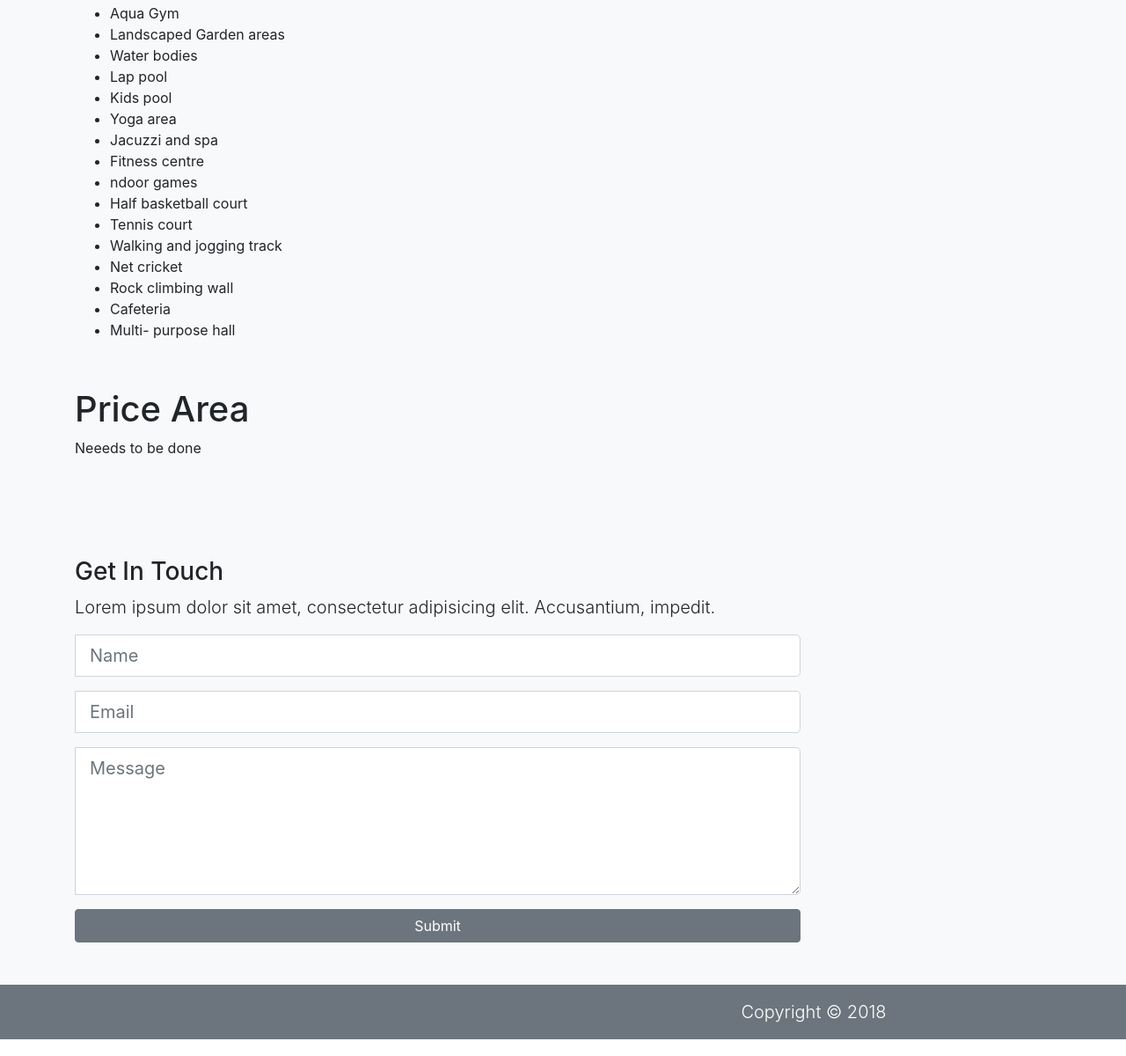
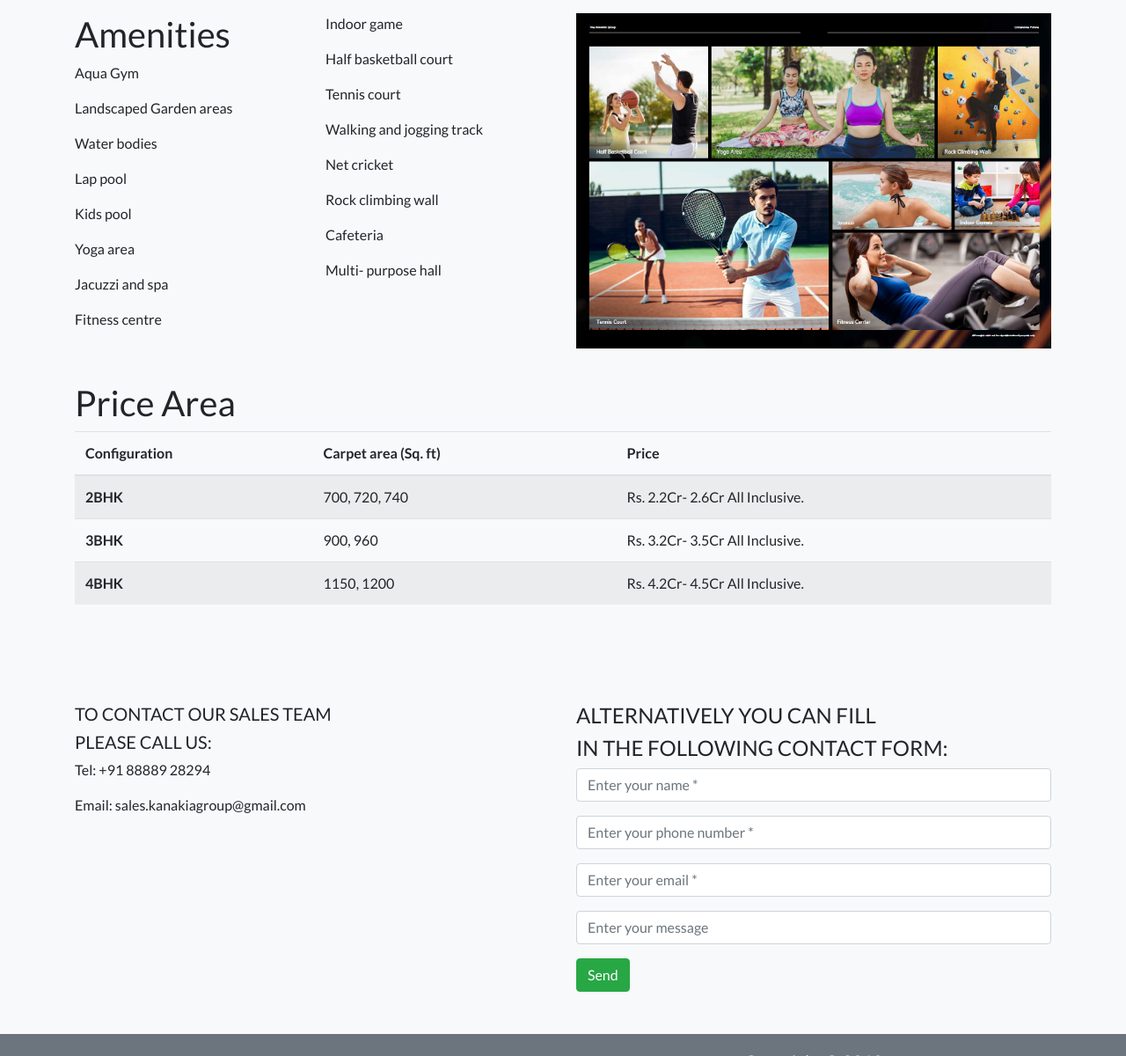
Before and after one commit to mohsinbhaai/kanakia-group, a plain HTML site: page index.html in a window 1280 px wide. Shown: the part 1600-2800 px from the top of the page at 88% size. Drawn offline with Linux system fonts and the light colour scheme.

Commit message:
Initial  commit

```diff
--- a/css/style.css
+++ b/css/style.css
@@ -1,5 +1,7 @@
 body {
-    margin-top: 105px; }
+    margin-top: 105px;
+    font-family: 'Lato', sans-serif;
+}
 
 .navbar {
     box-shadow: 2px 2px 5px #3292a6;
--- a/index.html
+++ b/index.html
@@ -8,6 +8,7 @@
     <!--<link rel="stylesheet" href="css/font-awesome.min.css">-->
     <link rel="stylesheet" href="css/bootstrap.css">
     <link rel="stylesheet" href="css/style.css">
+    <link href="https://fonts.googleapis.com/css?family=Lato:400,700,900" rel="stylesheet">
 </head>
 
 
@@ -15,7 +16,7 @@
 <nav class="navbar navbar-expand-md navbar-light fixed-top py-4">
     <div class="container">
         <a href="index.html" class="navbar-brand">
-            <img src="img/mlogo.png" width="50" height="50" alt=""><h3 class="d-inline align-middle">Kanakia</h3>
+            <img src="images/title.png" width="200" height="50" alt=""><h3 class="d-inline align-middle"></h3>
         </a>
         <button class="navbar-toggler" data-toggle="collapse" data-target="#navbarNav"><span class="navbar-toggler-icon"></span></button>
         <div class="collapse navbar-collapse" id="navbarNav">
@@ -33,10 +34,13 @@
                     <a href="#amenities" class="nav-link">Amenities</a>
                 </li>
                 <li class="nav-item">
-                    <a data-toggle="modal" data-target="#myModal" class="nav-link">Price</a>
+                    <a href="#price" class="nav-link">Price</a>
+                </li>
+                <li class="nav-item" style="cursor: pointer">
+                    <a data-toggle="modal" data-target="#myModal" class="nav-link">Broche</a>
                 </li>
                 <li class="nav-item">
-                    <a href="#contact" class="nav-link">88888888</a>
+                    <a href="tel:8888928294" class="nav-link">8888928294</a>
                 </li>
             </ul>
         </div>
@@ -57,14 +61,14 @@
 
                 <!-- Modal Header -->
                 <div class="modal-header">
-                    <h4 class="modal-title">Modal Heading</h4>
+                    <h4 class="modal-title">Download your copy</h4>
                     <button type="button" class="close" data-dismiss="modal">&times;</button>
                 </div>
 
                 <!-- Modal body -->
                 <div class="modal-body">
                     <form action="">
-                        <input type="text" placeholder="Enter your email">
+                        <input type="text" placeholder="Enter your email" class="form-control">
                         <button class="btn btn-success">Submit</button>
                     </form>
                 </div>
@@ -179,7 +183,7 @@
             </div>
         </div>
         <div class="row">
-            <div class="col">
+            <div class="col-md-6">
                 <h5>Being one of the premier hub of the city, Powai is close proximity with reputed schools, colleges, universities, parks, and hotels.</h5>
                 <ul>
                     <li>Hiranandani business park- 0.5km</li>
@@ -194,6 +198,9 @@
                     <li>Renaissance Hotel- 4kms</li>
                 </ul>
             </div>
+            <div class="col-md-6">
+                <img src="images/location.png" class="img-fluid" alt="">
+            </div>
         </div>
     </div>
 </section>
@@ -201,26 +208,29 @@
 <section id="amenities" class="bg-light">
     <div class="container">
         <div class="row">
-            <div class="col">
+            <div class="col-md-3">
                 <h1>Amenities</h1>
-                <ul>
-                    <li>Aqua Gym</li>
-                    <li>Landscaped Garden areas</li>
-                    <li>Water bodies</li>
-                    <li>Lap pool</li>
-                    <li>Kids pool</li>
-                    <li>Yoga area</li>
-                    <li>Jacuzzi and spa</li>
-                    <li>Fitness centre</li>
-                    <li>ndoor games</li>
-                    <li>Half basketball court</li>
-                    <li>Tennis court</li>
-                    <li>Walking and jogging track</li>
-                    <li>Net cricket</li>
-                    <li>Rock climbing wall</li>
-                    <li>Cafeteria</li>
-                    <li>Multi- purpose hall</li>
-                </ul>
+                    <p>Aqua Gym</p>
+                    <p>Landscaped Garden areas</p>
+                    <p>Water bodies</p>
+                    <p>Lap pool</p>
+                    <p>Kids pool</p>
+                    <p>Yoga area</p>
+                    <p>Jacuzzi and spa</p>
+                    <p>Fitness centre</p>
+            </div>
+            <div class="col-md-3">
+                <p>Indoor game</p>
+                <p>Half basketball court</p>
+                <p>Tennis court</p>
+                <p>Walking and jogging track</p>
+                <p>Net cricket</p>
+                <p>Rock climbing wall</p>
+                <p>Cafeteria</p>
+                <p>Multi- purpose hall</p>
+            </div>
+            <div class="col-md-6">
+                <img src="images/amenities.png" class="img-fluid" alt="">
             </div>
         </div>
     </div>
@@ -232,7 +242,32 @@
         <div class="row">
             <div class="col">
                 <h1>Price Area</h1>
-                <p>Neeeds to be done</p>
+                <table class="table table-striped">
+                    <thead>
+                    <tr>
+                        <th scope="col">Configuration</th>
+                        <th scope="col">Carpet area (Sq. ft)</th>
+                        <th scope="col">Price</th>
+                    </tr>
+                    </thead>
+                    <tbody>
+                    <tr>
+                        <th scope="row">2BHK</th>
+                        <td>700, 720, 740</td>
+                        <td>Rs. 2.2Cr- 2.6Cr All Inclusive.</td>
+                    </tr>
+                    <tr>
+                        <th scope="row">3BHK</th>
+                        <td>900, 960</td>
+                        <td>Rs. 3.2Cr- 3.5Cr All Inclusive.</td>
+                    </tr>
+                    <tr>
+                        <th scope="row">4BHK</th>
+                        <td>1150, 1200</td>
+                        <td>Rs. 4.2Cr- 4.5Cr All Inclusive.</td>
+                    </tr>
+                    </tbody>
+                </table>
             </div>
         </div>
     </div>
@@ -242,39 +277,36 @@
 <section id="contact" class="bg-light py-5">
     <div class="container">
         <div class="row">
-            <div class="col-lg-9">
-                <h3>Get In Touch</h3>
-                <p class="lead">Lorem ipsum dolor sit amet, consectetur adipisicing elit. Accusantium, impedit.</p>
-                <form>
+            <div class="col-md-6">
+                <h5>TO CONTACT OUR SALES TEAM</h5>
+                <h5>PLEASE CALL US:</h5>
+
+                <p>Tel: +91 88889 28294</p>
+                <p>Email: sales.kanakiagroup@gmail.com</p>
+            </div>
+            <div class="col-md-6">
+                <h4>ALTERNATIVELY YOU CAN FILL</h4>
+                <h4>IN THE FOLLOWING CONTACT FORM:</h4>
+
+                <form action="">
                     <div class="form-group">
-                        <div class="input-group input-group-lg">
-                            <span class="input-group-addon">
-                                <i class="fa fa-user"></i>
-                            </span>
-                            <input type="text" class="form-control" placeholder="Name">
-                        </div>
+                        <!--<label>Name</label>-->
+                        <input type="text" class="form-control" placeholder="Enter your name *">
                     </div>
                     <div class="form-group">
-                        <div class="input-group input-group-lg">
-                            <span class="input-group-addon">
-                                <i class="fa fa-envelope"></i>
-                            </span>
-                            <input type="text" class="form-control" placeholder="Email">
-                        </div>
+                        <!--<label>Enter Number</label>-->
+                        <input type="text" class="form-control" placeholder="Enter your phone number *">
                     </div>
                     <div class="form-group">
-                        <div class="input-group input-group-lg">
-                            <span class="input-group-addon">
-                                <i class="fa fa-pencil"></i>
-                            </span>
-                            <textarea type="text" class="form-control" placeholder="Message" rows="5"></textarea>
-                        </div>
+                        <!--<label>Enter your email</label>-->
+                        <input type="text" class="form-control" placeholder="Enter your email *">
                     </div>
-                    <input type="submit" class="btn btn-secondary btn-block btn-block" value="Submit">
+                    <div class="form-group">
+                        <!--<label>Enter Message</label>-->
+                        <input type="text" class="form-control" placeholder="Enter your message">
+                    </div>
+                    <button type="submit" class="btn btn-success">Send</button>
                 </form>
-            </div>
-            <div class="col-lg-3 align-self-center d-lg-block d-none">
-                <img src="img/mlogo.png" alt="" class="img-fluid">
             </div>
         </div>
     </div>
```
Also changed, not shown: images/amenities.png (added), images/location.png (added), images/title.png (added).
